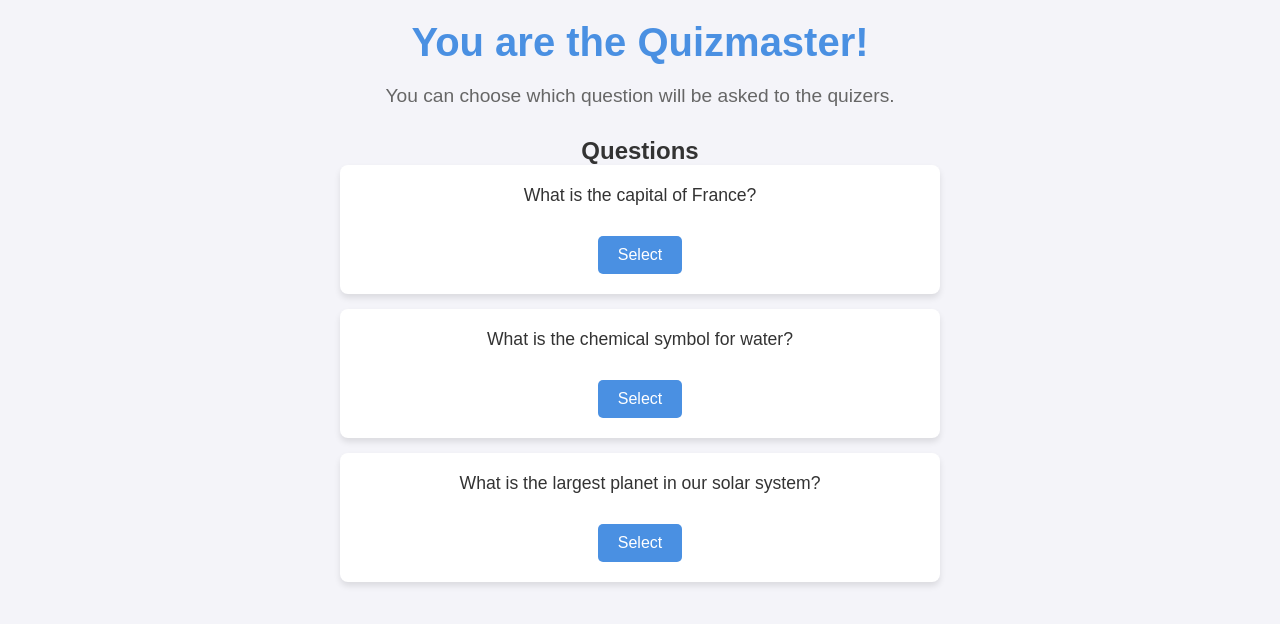
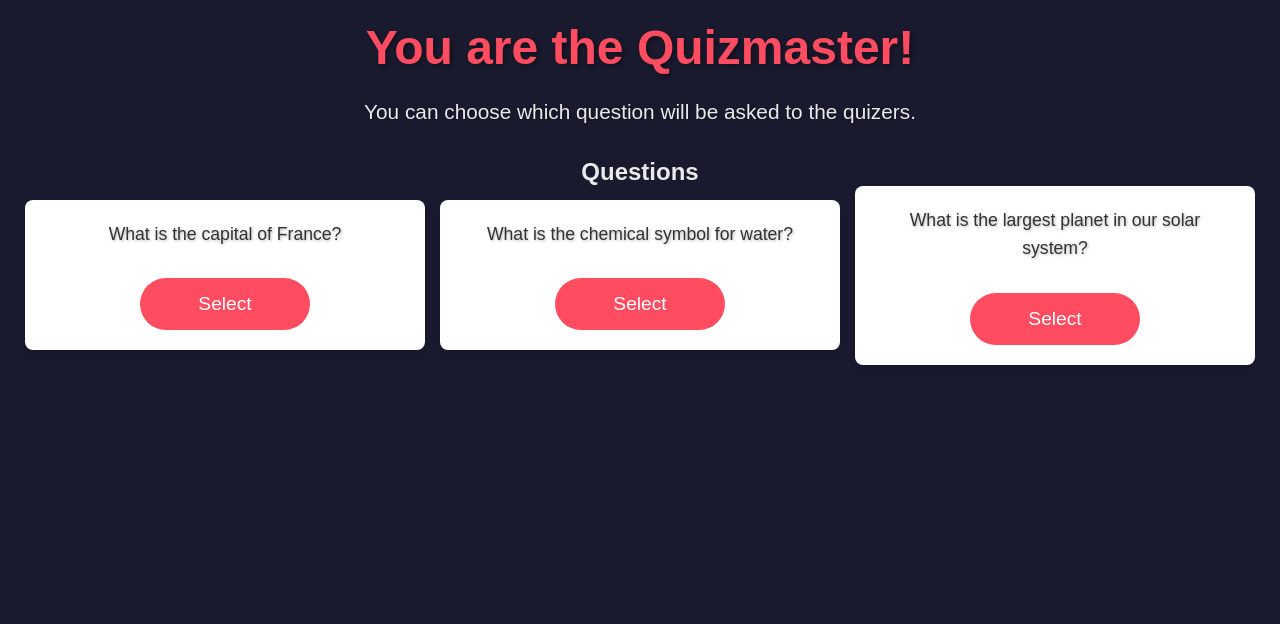
Before and after one commit to KarstenVerherstraeten/QuizPulse, a plain HTML site: page quizMaster.html in a window 1280 px wide. Drawn offline with Linux system fonts and the light colour scheme.

Commit message:
Reworked the styling of the site

```diff
--- a/index.css
+++ b/index.css
@@ -17,6 +17,10 @@ body {
     align-items: center;
 }
 
+img {
+    width: 200px;
+    margin-bottom: 20px;
+}
 h1 {
     font-size: 3rem;
     margin-bottom: 20px;
@@ -35,23 +39,11 @@ p {
 
 .roleSelector {
     display: flex;
-    flex-direction: column;
+    flex-direction: row;
+    align-items: center;
     gap: 20px;
     max-width: 400px;
     margin: 0 auto;
-}
-
-.roleSelector div {
-    background-color: #16213e;
-    border-radius: 12px;
-    box-shadow: 0 8px 15px rgba(0, 0, 0, 0.3);
-    padding: 25px;
-    transition: background-color 0.4s ease, transform 0.3s ease;
-}
-
-.roleSelector div:hover {
-    background-color: #0f3460;
-    transform: translateY(-5px);
 }
 
 button {
@@ -60,6 +52,7 @@ button {
     color: white;
     padding: 15px 30px;
     font-size: 1.2rem;
+    width: 170px;
     border-radius: 50px;
     cursor: pointer;
     transition: background-color 0.3s ease, box-shadow 0.3s ease;
--- a/index.html
+++ b/index.html
@@ -3,11 +3,13 @@
 <head>
     <meta charset="UTF-8" />
     <meta name="viewport" content="width=device-width, initial-scale=1.0" />
+    <link rel="icon" href="Quizpulse.png" type="image/x-icon" />
     <script defer type="module" src="selection.js"></script>
     <link rel="stylesheet" href="index.css" />
     <title>Quizpulse</title>
 </head>
 <body>
+    <img src="Quizpulse.png" alt="">
     <h1>Quizpulse</h1>
     <p>Quizpulse is a quiz app that allows you to create and take quizzes.</p>
 
--- a/quiz.css
+++ b/quiz.css
@@ -6,22 +6,29 @@
 
 body {
     font-family: 'Arial', sans-serif;
-    background-color: #f4f4f9;
-    color: #333;
+    background-color: #1a1a2e;
+    color: #eaeaea;
     padding: 20px;
     text-align: center;
+    display: flex;
+    flex-direction: column;
+    justify-content: center;
+    align-items: center;
 }
 
 h1 {
-    font-size: 2.5rem;
+    font-size: 3rem;
     margin-bottom: 20px;
-    color: #4a90e2;
+    color: #ff4c60;
+    text-shadow: 2px 2px 4px rgba(0, 0, 0, 0.4);
 }
 
 p {
-    font-size: 1.2rem;
+    font-size: 1.3rem;
     margin-bottom: 30px;
-    color: #666;
+    color: #eaeaea;
+    line-height: 1.6;
+    text-shadow: 1px 1px 3px rgba(0, 0, 0, 0.3);
 }
 
 .question {
@@ -68,56 +75,68 @@ img {
     color: #333;
 }
 
+#quiz{
+    display: flex;
+    flex-direction: column;
+    align-items: center;
+}
+
+#answers{
+    width: 500px;
+    display: flex;
+    flex-wrap: wrap;
+    justify-content: center;
+    gap: 10px;
+}
+
 /* Answer buttons */
 button {
-    background-color: #4a90e2; /* Default color */
+    background-color: #ff4c60;
+    border: none;
     color: white;
-    width: 180px;
-    height: 180px;
-    font-size: 22px;
-    border: none; /* Corrected to 'none' from 'none;' */
-    padding: 15px;
-    border-radius: 10px;
+    padding: 15px 30px;
+    font-size: 1.2rem;
+    width: 170px;
+    border-radius: 50px;
     cursor: pointer;
-    transition: transform 0.3s ease, background-color 0.3s ease;
-    box-shadow: 0 4px 6px rgba(0, 0, 0, 0.1);
+    transition: background-color 0.3s ease, box-shadow 0.3s ease;
 }
 
 button:hover {
-    transform: scale(1.05);
+    background-color: #ff6b81;
+    box-shadow: 0 8px 15px rgba(255, 108, 133, 0.3);
 }
-
 button:nth-child(1) {
-    background-color: #5ab85f;
+    background-color: #3a86ff; /* Deep blue */
 }
 
 button:nth-child(2) {
-    background-color: coral;
+    background-color: #8338ec; /* Purple */
 }
 
 button:nth-child(3) {
-    background-color: lightgreen;
+    background-color: #ff006e; /* Neon pink */
 }
 
 button:nth-child(4) {
-    background-color: lightpink;
+    background-color: #fb5607; /* Bright orange */
 }
 
 .progress-bar-container {
-    width: 100%;
+    width: 50%;
     height: 20px;
-    background-color: #e0e0e0;
+    background-color: #4a4a6a;
     border-radius: 10px;
-    margin-top: 10px;
+    margin-top: 50px;
     position: relative;
     overflow: hidden;
 }
 
 .progress-bar {
     height: 100%;
-    background-color: #76c7c0;
-    width: 0; /* Start with 0% width */
-    transition: width 1s linear; /* Smooth transition for the width change */
+    background-color: #ff4c60;
+    width: 0;
+    transition: width 1s linear;
 }
 
 @media (max-width: 768px) {
--- a/quizMaster.html
+++ b/quizMaster.html
@@ -4,6 +4,7 @@
     <meta charset="UTF-8">
     <meta name="viewport" content="width=device-width, initial-scale=1.0">
     <script type="module" src="quizMaster.js"></script>
+    <link rel="icon" href="Quizpulse.png" type="image/x-icon" />
     <link rel="stylesheet" href="quizmaster.css">
     <title>QuizPulse | Quizmaster</title>
 </head>
--- a/quizMaster.js
+++ b/quizMaster.js
@@ -50,7 +50,7 @@ function disableButtonsAndShowProgressBar() {
 
     document.querySelector('#selectedQuestion').innerHTML = "";
 
-    document.querySelector('#selectedQuestion').insertAdjacentHTML("beforeend",`<h2>Your selected question is: ${currentQuestion[0].question}</h2>`);
+    document.querySelector('#selectedQuestion').insertAdjacentHTML("beforeend",`<h2>Your selected question is: <br> ${currentQuestion[0].question}</h2>`);
     document.querySelector('#selectedQuestion').style.display = "block"; // Corrected this line
 
     // Create and display a progress bar
--- a/quizmaster.css
+++ b/quizmaster.css
@@ -6,29 +6,37 @@
 
 body {
     font-family: 'Arial', sans-serif;
-    background-color: #f4f4f9;
-    color: #333;
+    background-color: #1a1a2e;
+    color: #eaeaea;
     padding: 20px;
     text-align: center;
+    display: flex;
+    flex-direction: column;
+    justify-content: center;
+    align-items: center;
 }
 
 h1 {
-    font-size: 2.5rem;
+    font-size: 3rem;
     margin-bottom: 20px;
-    color: #4a90e2;
+    color: #ff4c60;
+    text-shadow: 2px 2px 4px rgba(0, 0, 0, 0.4);
 }
 
 p {
-    font-size: 1.2rem;
+    font-size: 1.3rem;
     margin-bottom: 30px;
-    color: #666;
+    color: #eaeaea;
+    line-height: 1.6;
+    text-shadow: 1px 1px 3px rgba(0, 0, 0, 0.3);
 }
 
 #question-container {
     display: flex;
-    flex-direction: column;
+    flex-direction: row;
+    align-items: center;
+    justify-content: center;
     gap: 15px;
-    max-width: 600px;
     margin: 0 auto;
 }
 
@@ -36,6 +44,7 @@ p {
     background-color: #fff;
     border-radius: 8px;
     box-shadow: 0 4px 6px rgba(0, 0, 0, 0.1);
+    width: 400px;
     padding: 20px;
     transition: background-color 0.3s ease;
 }
@@ -49,26 +58,33 @@ p {
     color: #333;
 }
 
+img{
+    margin-top: 20px;
+}
+
 button {
-    background-color: #4a90e2;
+    background-color: #ff4c60;
     border: none;
     color: white;
-    padding: 10px 20px;
-    font-size: 1rem;
-    border-radius: 5px;
+    padding: 15px 30px;
+    font-size: 1.2rem;
+    width: 170px;
+    border-radius: 50px;
     cursor: pointer;
-    transition: background-color 0.3s ease;
+    transition: background-color 0.3s ease, box-shadow 0.3s ease;
 }
 
 button:hover {
-    background-color: #357ab8;
+    background-color: #ff6b81;
+    box-shadow: 0 8px 15px rgba(255, 108, 133, 0.3);
 }
 
 
+
 .progress-bar-container {
-    width: 100%;
+    width: 50%;
     height: 20px;
-    background-color: #e0e0e0;
+    background-color: #4a4a6a;
     border-radius: 10px;
     margin-top: 10px;
     position: relative;
@@ -77,9 +93,9 @@ button:hover {
 
 .progress-bar {
     height: 100%;
-    background-color: #76c7c0;
-    width: 0; /* Start with 0% width */
-    transition: width 1s linear; /* Smooth transition for the width change */
+    background-color: #ff4c60;
+    width: 0;
+    transition: width 1s linear;
 }
 
 @media (max-width: 600px) {
```
Also changed, not shown: question.html (+1 -0 lines), 1 other file.
